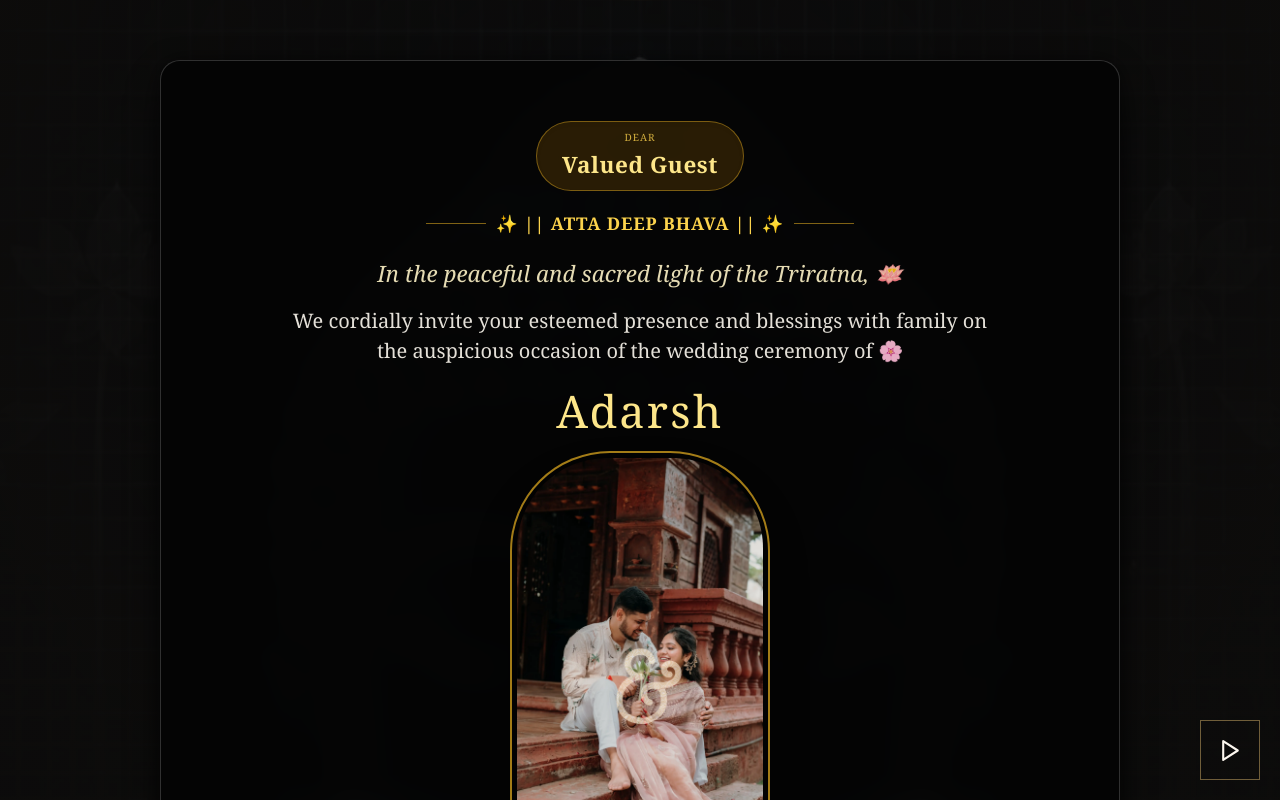
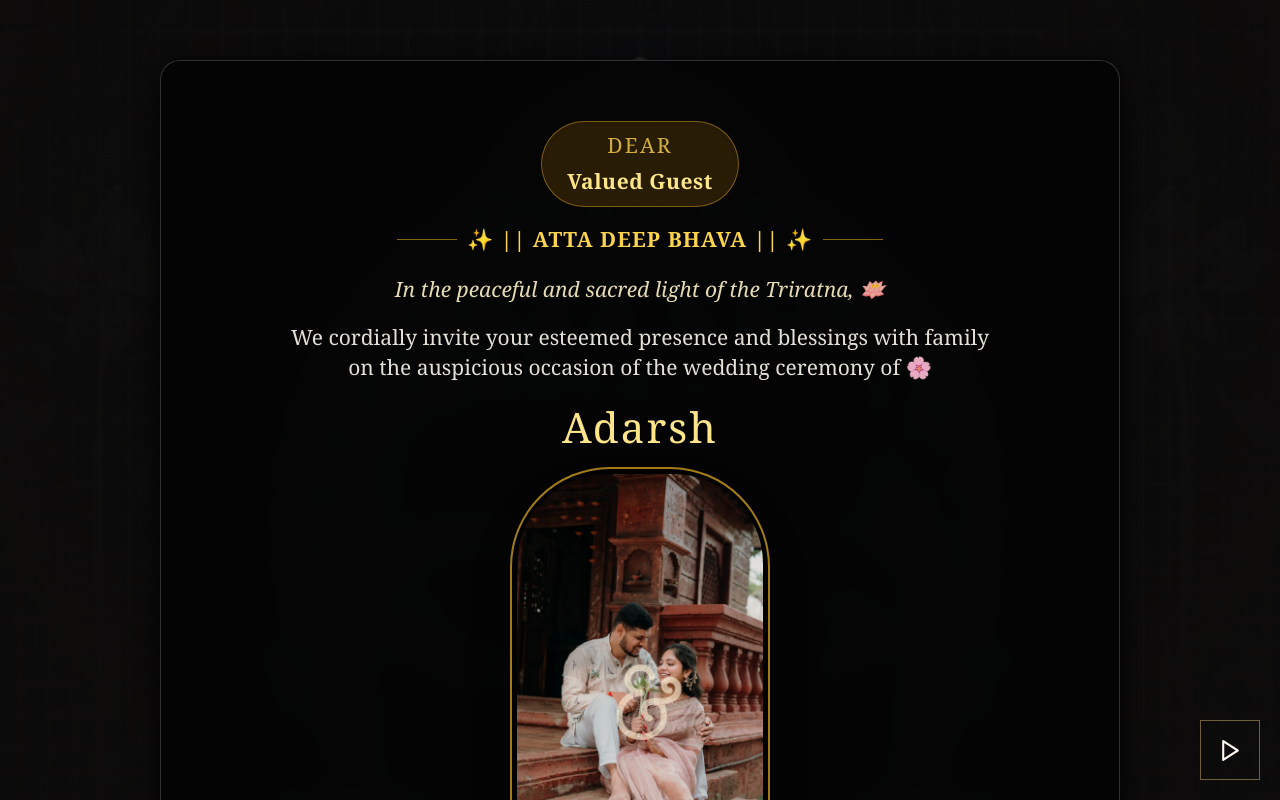
Before and after one commit to Adoniskingx/AD, a React (Vite) app in the folder adarsh-divyansha-wedding/: page / in a window 1280 px wide. Shown: the top 800 px of the page. Built offline with nearby package versions, Linux system fonts and the light colour scheme.

Commit message:
Adjust font sizes in index.css for consistency
Updated font sizes for uniform scaling across headings and paragraphs.

```diff
--- a/adarsh-divyansha-wedding/src/index.css
+++ b/adarsh-divyansha-wedding/src/index.css
@@ -5,9 +5,19 @@
 @layer base {
   html, body {
     @apply bg-[#0D0C0B] text-[#FDF8F0] antialiased selection:bg-amber-200 selection:text-amber-900 min-h-screen m-0 p-0 overflow-x-hidden;
-    font-size: 20px; /* Increased by +4 total from original 16px */
+    font-size: 20px; /* Locked to +4 larger scale */
     font-family: ui-serif, Georgia, Cambria, "Times New Roman", Times, serif;
   }
+}
+
+/* Ensure headings and paragraphs scale uniformly across all sections */
+.site-content-wrapper h2 {
+  font-size: 2.1rem !important;
+}
+
+.site-content-wrapper p,
+.site-content-wrapper span:not(.font-script) {
+  font-size: 1.05rem !important;
 }
 
 /* Background Layer: Aspect-Ratio Banner Tile (Y-Axis Repeating) */
```
